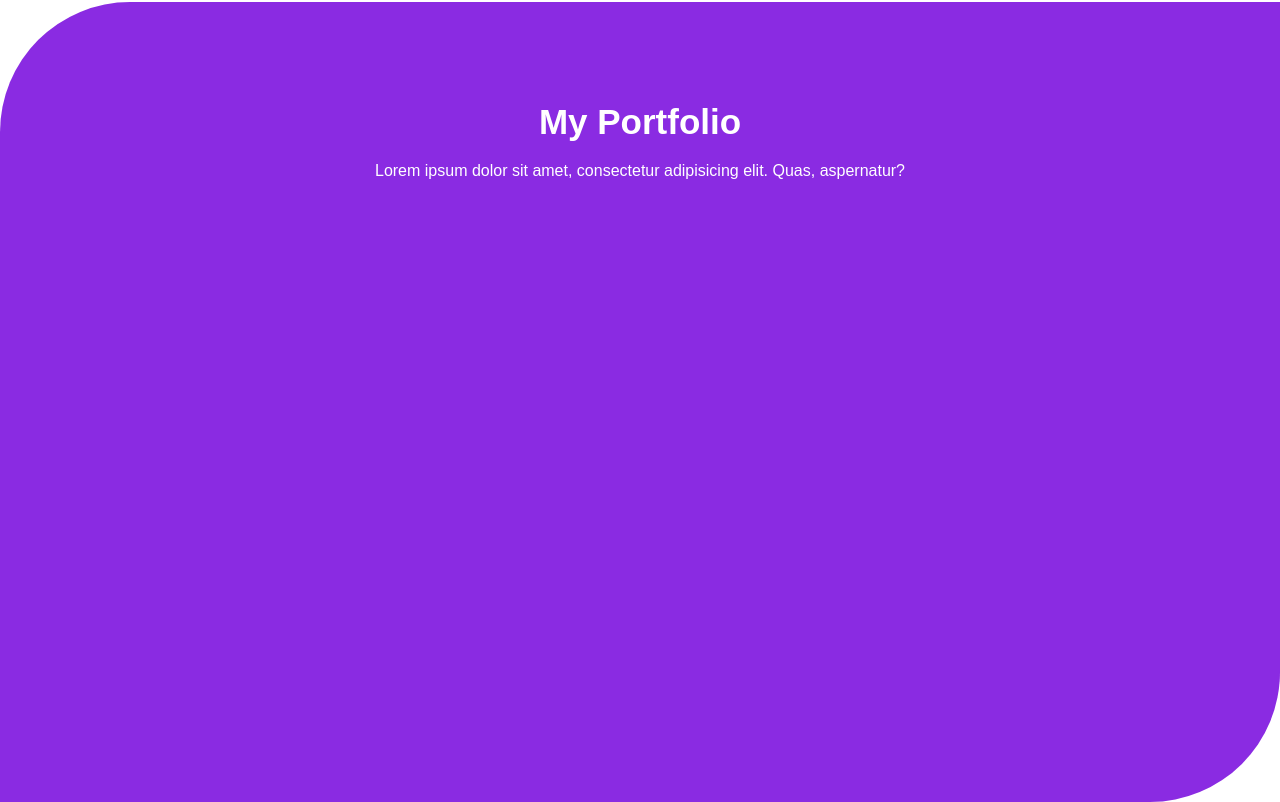
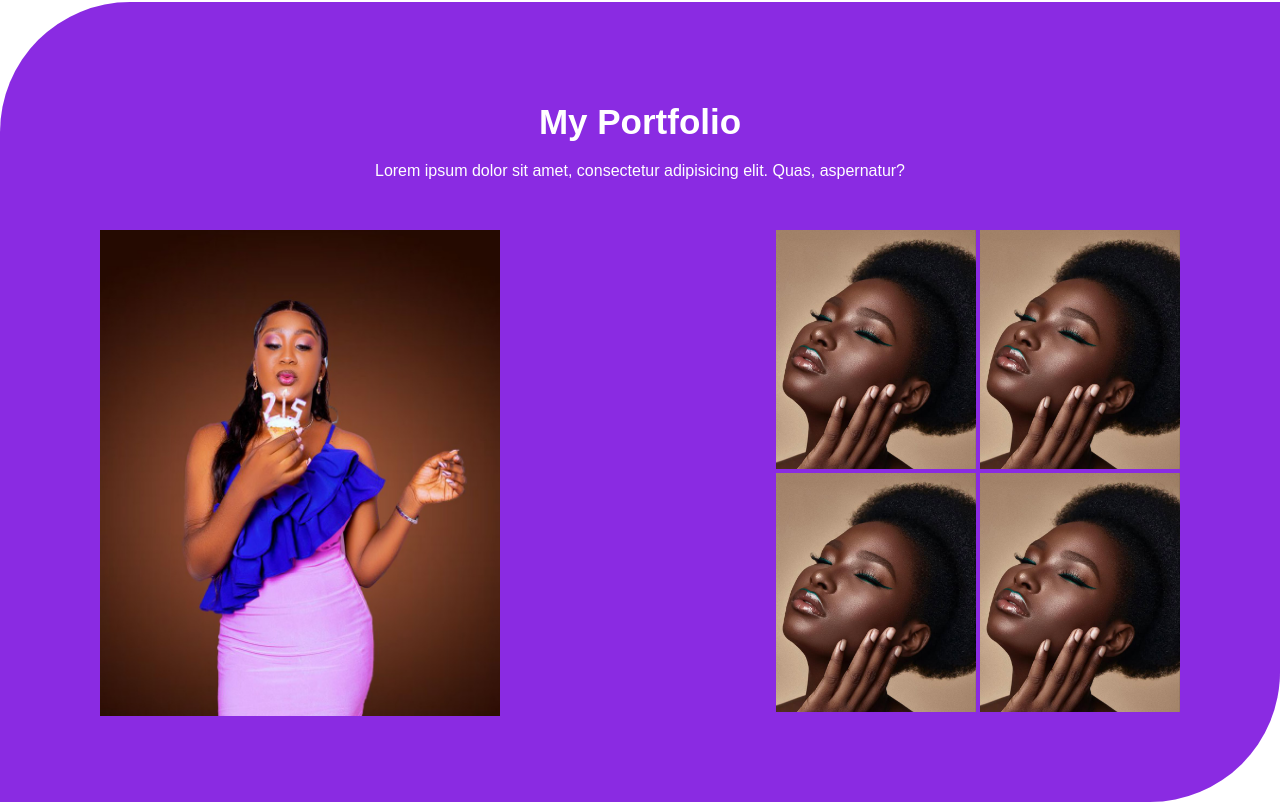
Before and after one commit to Jerrynaldo/emtwos-portfolio, a plain HTML site: page index.html in a window 1280 px wide. Shown: the part 2621-3423 px from the top of the page. Drawn offline with Linux system fonts and the light colour scheme; a web font is replaced by a local one.

Commit message:
First image grid showing work created

```diff
--- a/index.html
+++ b/index.html
@@ -172,7 +172,21 @@
           Lorem ipsum dolor sit amet, consectetur adipisicing elit. Quas, aspernatur?
         </p>
 
+        <!-- grid -->
+         <div class="grid">
+          <img src="./img/WhatsApp Image 2024-09-27 at 22.01.54_0d602476.jpg" alt="" width="400px">
 
+          <div class="mini-imgs">
+            <div id="1">
+            <img src="./img/Makeup afro 2023.jpeg" alt="" width="200px">
+            <img src="./img/Makeup afro 2023.jpeg" alt="" width="200px">
+          </div>
+          <div id="2">
+            <img src="./img/Makeup afro 2023.jpeg" alt="" width="200px">
+            <img src="./img/Makeup afro 2023.jpeg" alt="" width="200px">
+          </div>
+          </div>
+         </div>
       </div>
      </section>
   </body>
--- a/style.css
+++ b/style.css
@@ -259,3 +259,8 @@ header>a {
     text-align: center;
     margin-bottom: 50px;
 }
+
+.grid {
+    display: flex;
+    justify-content: space-between;
+}
```
